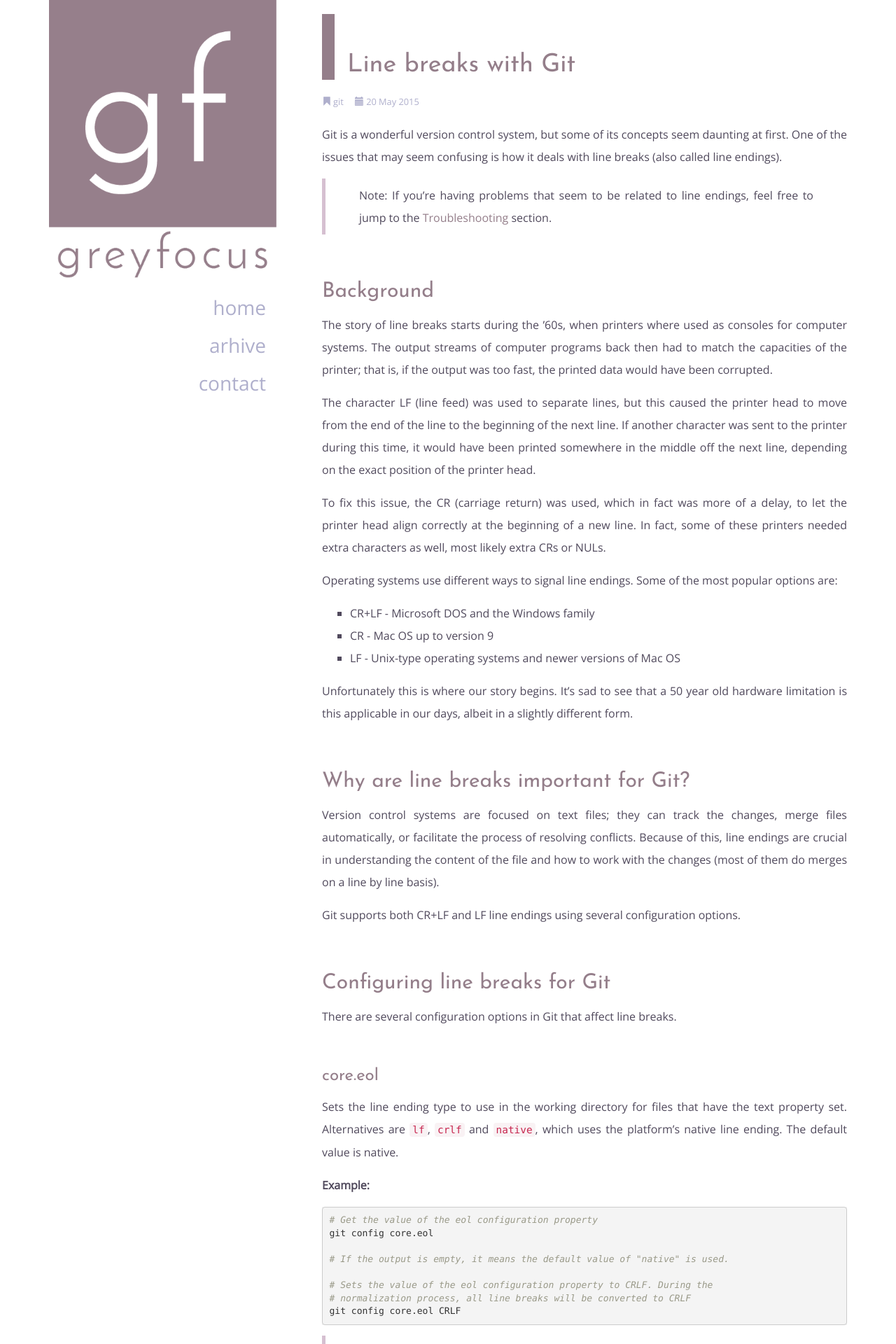
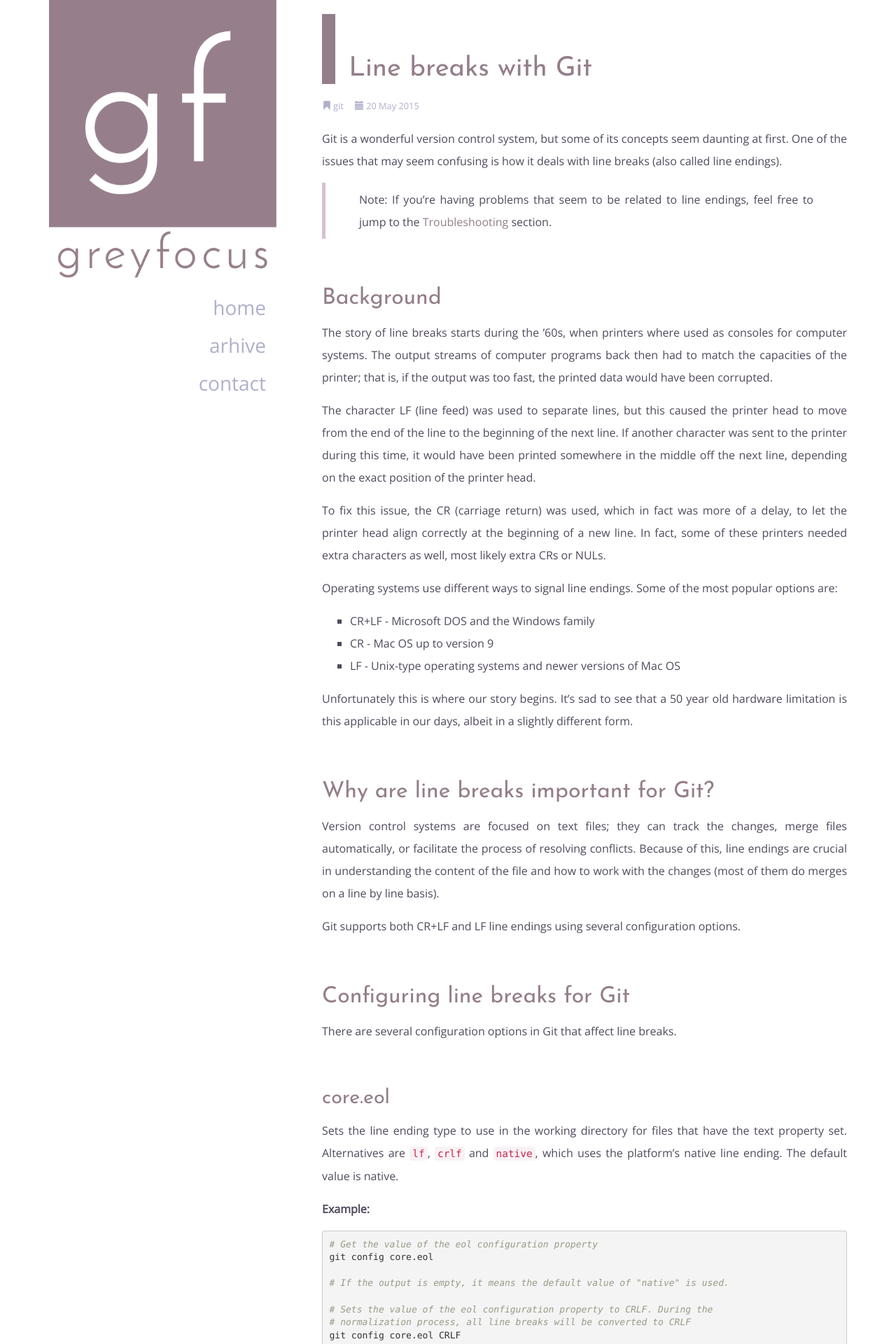
Before and after one commit to greyfocus/greyfocus.github.io, a Jekyll site: the page built from _posts/2015-05-20-line-breaks-with-git.md, in a window 1280 px wide. Shown: the top 1920 px of the page at 70% size. Built offline with Jekyll 4.4.1, drawn with Linux system fonts in a browser that asks for light colours; nearby versions of some CDN libraries; comment, search, counter and statistics services are not loaded.

Commit message:
Set the font-size values for the heading tags

```diff
--- a/_sass/partials/_typography.scss
+++ b/_sass/partials/_typography.scss
@@ -19,6 +19,27 @@
 h1 {
   padding-left: .5em;
   border-left: .5em solid $secondary-color;
+  font-size: 240%;
+}
+
+h2 {
+  font-size: 200%;
+}
+
+h3 {
+  font-size: 180%;
+}
+
+h4 {
+  font-size: 160%;
+}
+
+h5 {
+  font-size: 140%;
+}
+
+h6 {
+    font-size: 120%;
 }
 
 blockquote {
```
